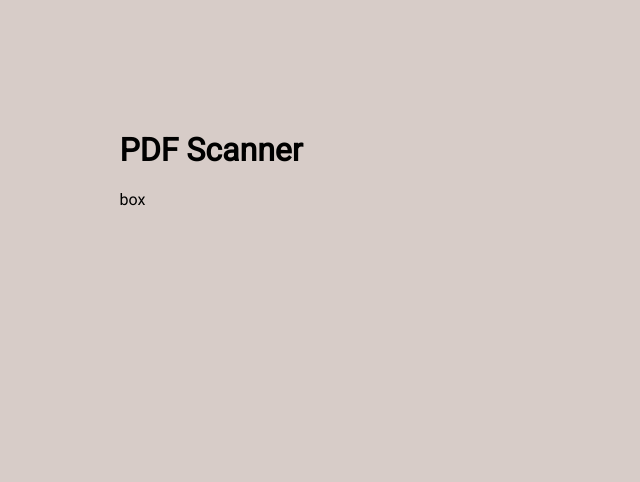
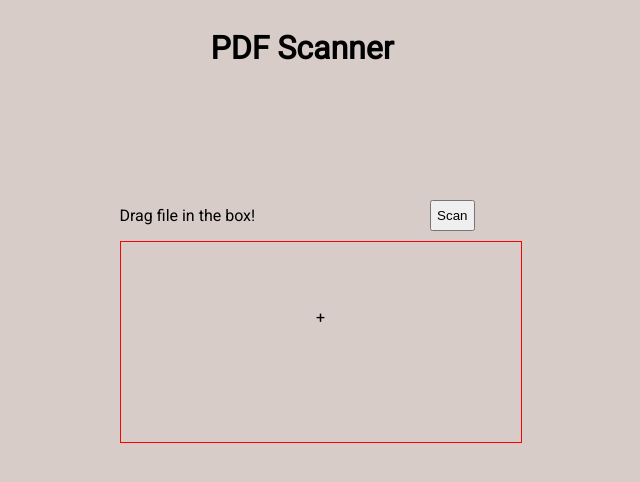
Before and after one commit to PatrickBagtas/PDFScanner, a React (Vite) app: page /doclist in a window 1280 px wide. Shown: the top 482 px of the page, without its empty margins (338-978 px from the left). Built offline with nearby package versions, Linux system fonts and the light colour scheme.

Commit message:
added header and css in doclist

```diff
--- a/src/App.tsx
+++ b/src/App.tsx
@@ -2,6 +2,7 @@ import { Routes, Navigate, Route } from 'react-router-dom'
 import Register from './views/registration.view'
 import Login from './views/login.view'
 import DocList from './views/DocList'
+import Header from './components/Header'
 import './App.css'
 import { useState } from 'react'
 
@@ -15,8 +16,9 @@ function App() {
 
   return (
     <div className='app'>
+      <Header/>
       <div className='container'>
-        <h1>PDF Scanner</h1>
+
         <Routes>
           <Route path="/" element={<Navigate to="register" />} />
           <Route path="/register" element={<Register setUserId={handleUserId} />} />
--- a/src/components/Header.tsx
+++ b/src/components/Header.tsx
@@ -5,7 +5,8 @@ export default function Header(){
 
     return(
         <div className='navbar'>
-        <Link to ={`/doclist`}><p>Doc</p></Link>
+                <h1>PDF Scanner</h1>
+
     </div>
     )
 }
--- a/src/index.scss
+++ b/src/index.scss
@@ -85,5 +85,25 @@ body {
 }
 
 .box {
-  box-sizing: border-box;
+  text-align: center;
+  width: 300px;
+  height: 100px;
+  padding: 50px;
+  border: 1px solid red;
+
 }
+
+.scanbutton{
+  display:flex;
+  justify-content: space-between;
+}
+
+.scan{
+  padding: 5px;
+  margin: 10px;
+}
+
+.navbar{
+  display: flex;
+  justify-content: space-evenly;
+}
--- a/src/views/DocList.tsx
+++ b/src/views/DocList.tsx
@@ -3,9 +3,13 @@
 export default function DocList(){
     return (
         <div>
-            <div className="box ">
-                <p>box</p>
+            <div className="scanbutton">
+                <p>Drag file in the box!</p>
+                <button className="scan"> Scan</button>
             </div>
+                <div className="box ">
+                    <p>+</p>
+                </div>
         </div>
     )
 }
```
